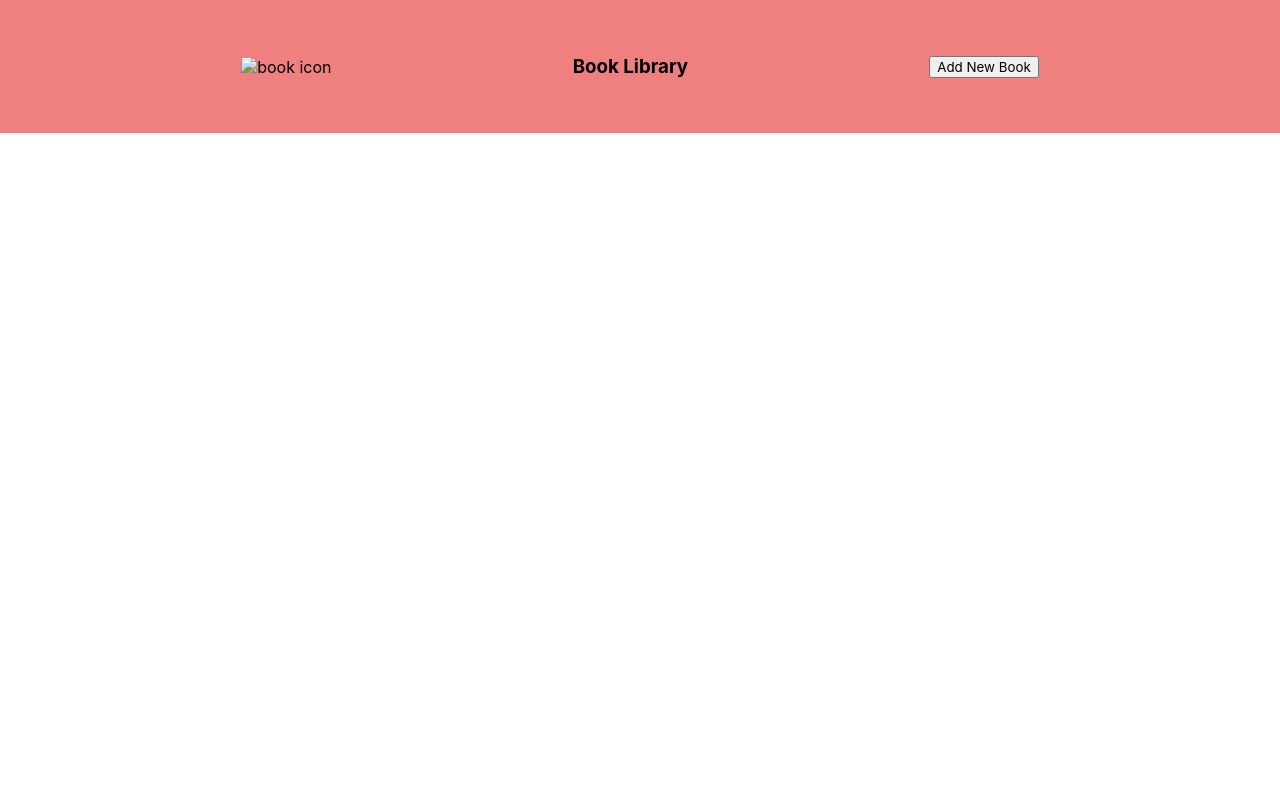
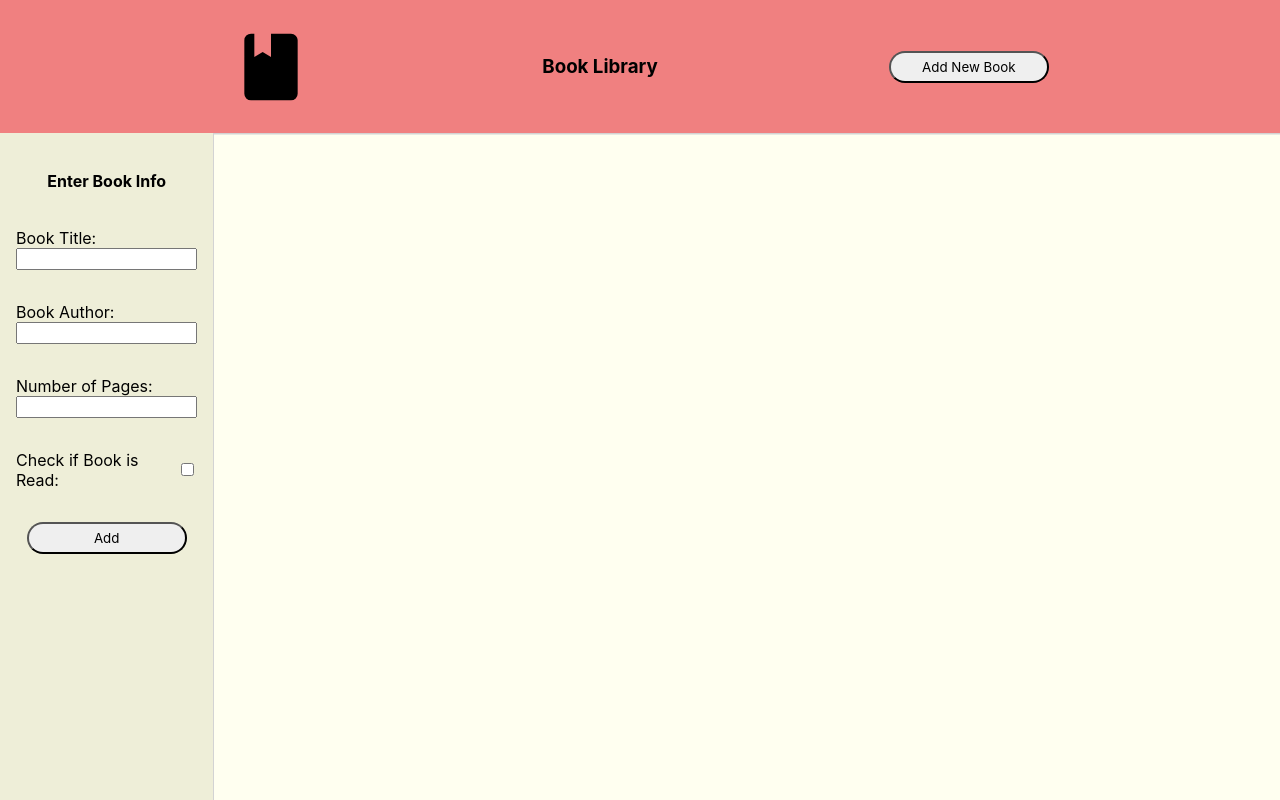
Before and after one commit to JStrang21/LibraryProject, a plain HTML site: page index.html in a window 1280 px wide. Drawn offline with Linux system fonts and the light colour scheme.

Commit message:
Add styling

```diff
--- a/index.html
+++ b/index.html
@@ -10,7 +10,7 @@
 </head>
 <body>
     <div class='header'>
-        <img src="" alt="book icon">
+        <img src="Icon/book.svg" alt="book icon" title='book icon' id=bookIcon>
         <h3>Book Library</h3>
         <button id='formToggle'>Add New Book</button>
     </div>
--- a/script.js
+++ b/script.js
@@ -110,7 +110,7 @@ function clearForm() {
 }
 
 
-const formToggleButton = document.getElementById('formToggle');
+/*const formToggleButton = document.getElementById('formToggle');
 const formContainer = document.getElementById('formContainerVisibility');
 //Counter to switch between hidden and visible form based on if counter is even or uneven
 let i = 0;
@@ -124,4 +124,4 @@ formToggleButton.addEventListener('click', () => {
         formContainer.style.visibility = 'hidden';
         i++
     }
-})
+})*/
--- a/styles.css
+++ b/styles.css
@@ -13,6 +13,7 @@ body {
     margin: 0;
     width: 100%;
     height: 100vh;
+    background: ivory;
 }
 
 .header {
@@ -21,6 +22,7 @@ body {
     display: flex;
     justify-content: space-evenly;
     align-items: center;
+    box-shadow: 0px 1.5px lightgrey;
 }
 
 .container {
@@ -36,8 +38,8 @@ body {
     padding: 1rem;
     justify-items: flex-start;
     background: rgb(238, 238, 216);
-    box-shadow: 1px 0px lightyellow;
-    visibility: hidden;
+    box-shadow: 1px 0px lightgrey;
+    /*visibility: hidden;*/
 }
 
 .formInput {
@@ -50,6 +52,12 @@ body {
     display: grid;
     grid-template-columns: 1fr 1fr 1fr;
     grid-auto-flow:row;
+    gap: 1rem;
+}
+
+.bookContainer > div {
+    border-radius: 3rem;
+    margin: 1rem;
 }
 
 .bookElements {
@@ -82,3 +90,19 @@ ul {
     flex-direction: row;
     align-items: center;
 }
+
+#bookIcon {
+    width: 5rem;
+    height: 5rem;
+
+}
+
+button {
+    width: 10rem;
+    height: 2rem;
+    border-radius: 1rem;
+}
+
+#addNewBookButton {
+    align-self: center;
+}
```
